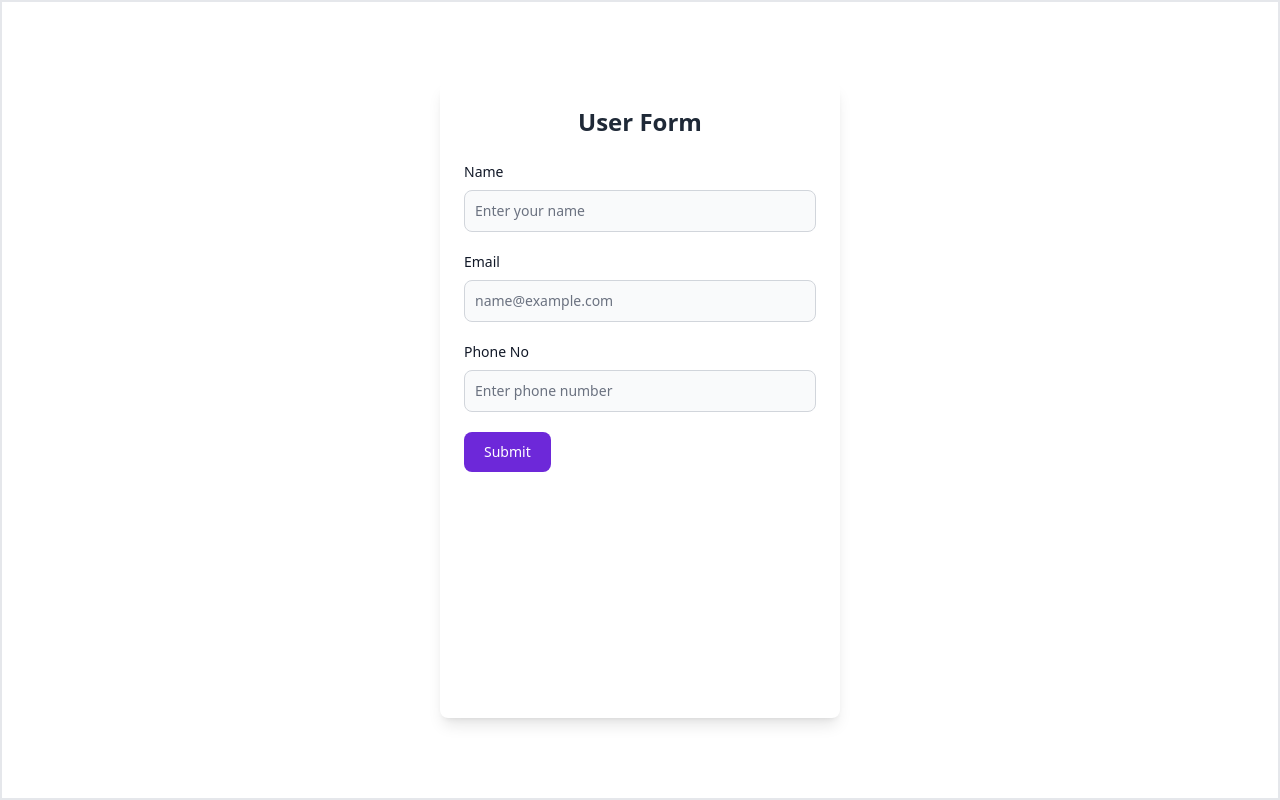
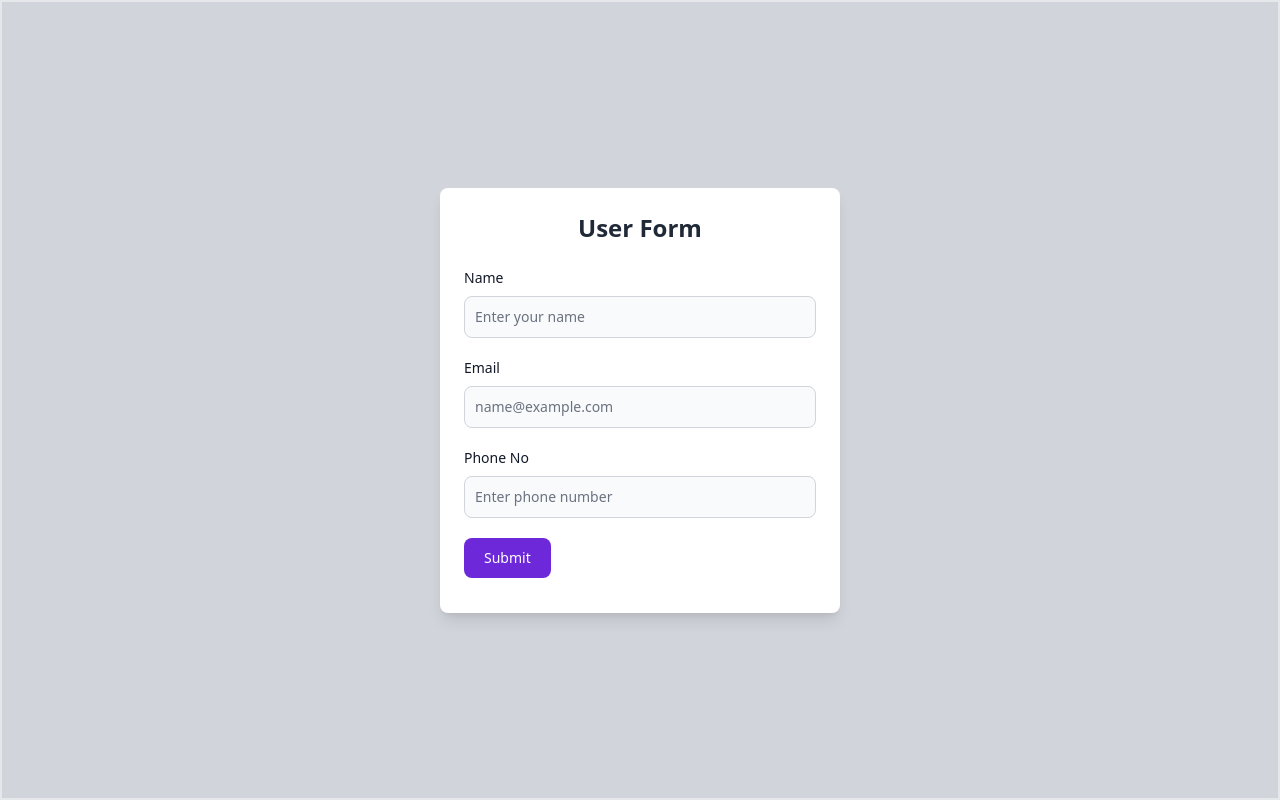
Before and after one commit to DeepLajpal/Responsive-Video-Page-with-WhatsApp-Integration, a React (Vite) app: page /user-form in a window 1280 px wide. Built offline with nearby package versions, Linux system fonts and the light colour scheme.

Commit message:
Refactor App component to add background color and improve UI rendering

```diff
--- a/src/App.jsx
+++ b/src/App.jsx
@@ -3,7 +3,7 @@ function App() {
 
   return (
 
-    <div className="border-2 h-screen w-screen grid place-items-center overflow-hidden" >
+    <div className="border-2 h-screen w-screen grid place-items-center overflow-hidden bg-gray-300" >
       <Outlet/>
     </div>
   )
--- a/src/components/UserForm.jsx
+++ b/src/components/UserForm.jsx
@@ -33,7 +33,7 @@ const UserForm = () => {
     }
 
     return (
-        <form onSubmit={handleFormData} className="w-full min-w-[300px]  max-w-[400px] h-4/5 min-h-[200px] max   mx-auto p-6 bg-white rounded-lg shadow-lg">
+        <form onSubmit={handleFormData} className="w-full min-w-[300px]  max-w-[400px] h-4/5 min-h-[200px] max-h-[425px] mx-auto p-6 bg-white rounded-lg shadow-lg">
             <h2 className="text-2xl font-bold text-gray-800 mb-6 text-center">User Form</h2>
 
             <div className="mb-5">
```
